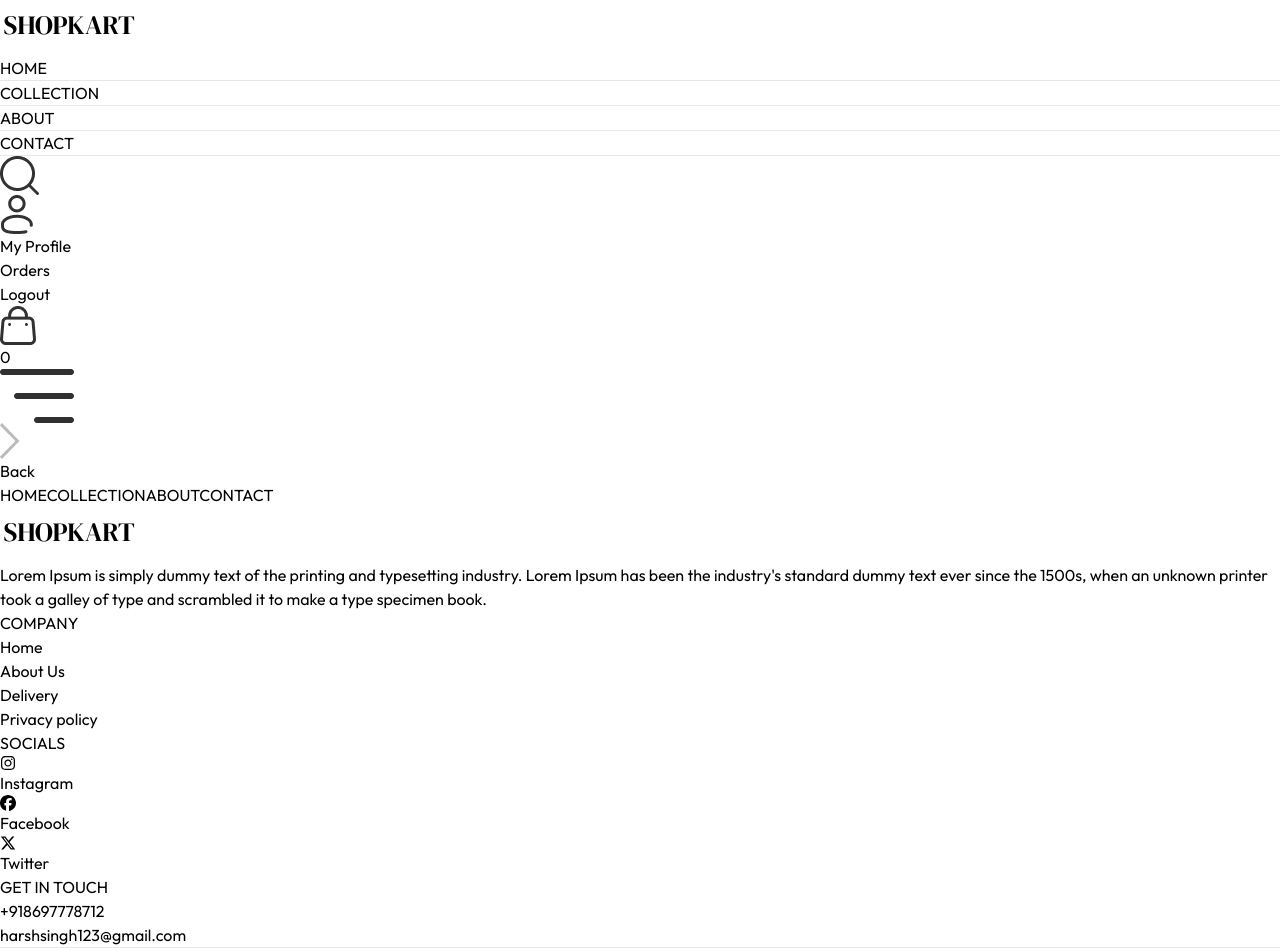
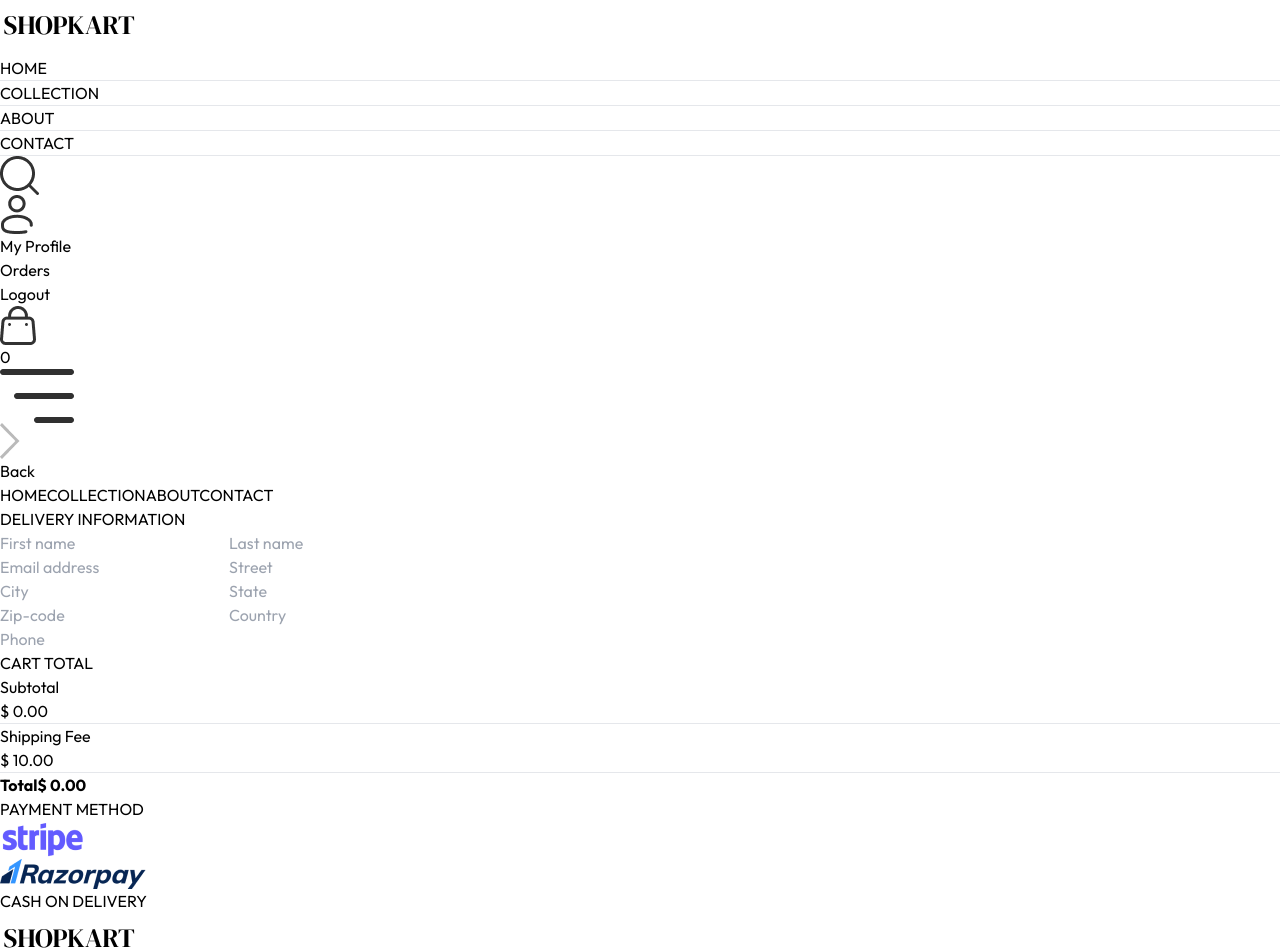
Before and after one commit to urbruder/Ecommerce_Website, a React (Vite) app in the folder frontend/: page /place-order in a window 1280 px wide. Shown: the top 952 px of the page. Built offline with nearby package versions, Linux system fonts and the light colour scheme.

Commit message:
Place-order page added

```diff
--- /dev/null
+++ b/frontend/src/components/CartTotal.jsx
@@ -0,0 +1,36 @@
+import React, { useContext } from 'react'
+import { ShopContext } from '../context/ShopContext'
+import Title from './Title';
+
+
+const CartTotal = () => {
+   const {currency,delivery_fee,getCartAmount}= useContext(ShopContext);
+    return (
+    <div className='w-full '>
+      <div className='text-2xl'>
+        <Title text1={'CART'} text2={'TOTAL'}/>
+      </div>
+      <div className='flex flex-col gap-2 mt-2 text-sm'>
+        <div className='flex justify-between'>
+               <p>Subtotal</p>
+               <p>{currency} {getCartAmount()}.00</p>
+       </div>
+               <hr />
+        <div className='flex justify-between'>
+                <p>Shipping Fee</p>
+                <p>{currency} {delivery_fee}.00</p>
+       </div>
+       <hr />
+       <div className='flex justify-between'>
+        <b>Total</b>
+        <b>{currency} {getCartAmount()===0 ? 0 : getCartAmount()+delivery_fee}.00</b>
+
+       </div>
+
+
+      </div>
+    </div>
+  )
+}
+
+export default CartTotal
--- a/frontend/src/context/ShopContext.jsx
+++ b/frontend/src/context/ShopContext.jsx
@@ -1,6 +1,7 @@
 import { React,createContext,useEffect,useState } from "react";
 import { products } from "../assets/assets";
 import { toast } from "react-toastify";
+import { useNavigate } from "react-router-dom";
 export const ShopContext= createContext();
 const ShopContextProvider=(props)=>{
     const currency='$';
@@ -11,6 +12,7 @@
     const [showSearch,setShowSearch]=useState(false);
     //if we set this to true, it will show the search bar otherwise it will not show the search bar
     const [cartItems,setCartItems]=useState({});
+    const navigate=useNavigate();
 
 
 
@@ -78,10 +80,28 @@
 };
 
 
+   const getCartAmount= () =>{
+    let totalAmount=0;
+    for(const items in cartItems){
+        let itemInfo =products.find((product)=>product._id===items);
+        for(const item in cartItems[items]){
+            try {
+                if(cartItems[items][item]>0){
+                    totalAmount+=itemInfo.price * cartItems[items][item];
+                }
+            } catch (error) {
+
+            }
+        }
+    }
+    return totalAmount
+   }
+
+
     const value={
         products,currency,delivery_fee,
         search,setSearch,showSearch,setShowSearch,cartItems,addToCart,
-        getCartCount,updateQuantity
+        getCartCount,updateQuantity,getCartAmount,navigate
     }
     return (
         <ShopContext.Provider value={value}>
--- a/frontend/src/pages/Cart.jsx
+++ b/frontend/src/pages/Cart.jsx
@@ -2,10 +2,11 @@
 import { ShopContext } from '../context/ShopContext'
 import Title from '../components/Title';
 import { assets } from '../assets/assets';
+import CartTotal from '../components/CartTotal';
 
 const Cart = () => {
 
-   const {products,currency,cartItems,updateQuantity}=useContext(ShopContext);
+   const {products,currency,cartItems,updateQuantity,navigate}=useContext(ShopContext);
    const [cartData,setCartData]=useState([]);
    useEffect(()=>{
     const tempData=[];
@@ -55,7 +56,16 @@
           })
         }
        </div>
+      <div className='flex justify-end my-20'>
+        <div className='w-full sm:w-[450px]'>
+          <CartTotal/>
+          <div className='w-full text-end'>
+           <button onClick={()=>navigate('/place-order')} className='bg-black text-white text-sm my-8 px-8 py-3'>PROCEED TO CHECKOUT</button>
+          </div>
 
+        </div>
+
+      </div>
     </div>
   )
 }
--- a/frontend/src/pages/PlaceOrder.jsx
+++ b/frontend/src/pages/PlaceOrder.jsx
@@ -1,9 +1,65 @@
-import React from 'react'
+import React, { useState } from 'react'
+import Title from '../components/Title'
+import CartTotal from '../components/CartTotal'
+import { assets } from '../assets/assets'
 
 const PlaceOrder = () => {
+
+    const [method,setMethod]=useState('cod');
+
+
   return (
-    <div>
+    <div className='flex flex-col sm:flex-row justify-between gap-4 pt-5 sm:pt-14 min-h-[80vh] border-t'>
+      {/* ..............LEFT SIDE.................. */}
+      <div className='flex flex-col gap-4 w-full sm:max-w-[480px]'>
+        <div className='text-xl sm:text-2xl my-3'>
+           <Title text1={'DELIVERY'} text2={'INFORMATION'}/>
+        </div>
+        <div className='flex gap-3'>
+          <input className='border border-gray-300 rounded py-1.5 px-3.5 w-full' type="text" placeholder='First name'  />
+          <input className='border border-gray-300 rounded py-1.5 px-3.5 w-full' type="text" placeholder='Last name'  />
+        </div>
+        <input className='border border-gray-300 rounded py-1.5 px-3.5 w-full' type="email" placeholder='Email address'  />
+        <input className='border border-gray-300 rounded py-1.5 px-3.5 w-full' type="text" placeholder='Street'  />
+          <div className='flex gap-3'>
+          <input className='border border-gray-300 rounded py-1.5 px-3.5 w-full' type="text" placeholder='City'  />
+          <input className='border border-gray-300 rounded py-1.5 px-3.5 w-full' type="text" placeholder='State'  />
+        </div>
+          <div className='flex gap-3'>
+          <input className='border border-gray-300 rounded py-1.5 px-3.5 w-full' type="number" placeholder='Zip-code'  />
+          <input className='border border-gray-300 rounded py-1.5 px-3.5 w-full' type="text" placeholder='Country'  />
+        </div>
+        <input className='border border-gray-300 rounded py-1.5 px-3.5 w-full' type="number" placeholder='Phone'  />
+      </div>
 
+
+      {/* ................RIGHT SIDE........................ */}
+      <div className='mt-8'>
+            <div className='mt-8 min-w-80'>
+              <CartTotal/>
+            </div>
+
+            <div className='mt-12'>
+              <Title text1={'PAYMENT'} text2={'METHOD'}/>
+              {/* ....................PAYMENT METHOD SELECTION............................ */}
+              <div className='flex gap-3 flex-col lg:flex-row'>
+                  <div onClick={()=>setMethod('stripe')} className='flex items-center gap-3 border p-2 px-3 cursor-pointer'>
+                    <p className={`min-w-3.5 h-3.5 border rounded-full ${method === 'stripe' ? 'bg-green-400': ''}`}></p>
+                    <img className='h-5 mx-4' src={assets.stripe_logo} alt="" />
+                  </div>
+                    <div onClick={()=>setMethod('razorpay')} className='flex items-center gap-3 border p-2 px-3 cursor-pointer'>
+                    <p className={`min-w-3.5 h-3.5 border rounded-full ${method === 'razorpay' ? 'bg-green-400': ''} `}></p>
+                    <img className='h-5 mx-4' src={assets.razorpay_logo} alt="" />
+                  </div>
+                    <div onClick={()=>setMethod('cod')} className='flex items-center gap-3 border p-2 px-3 cursor-pointer'>
+                    <p className={`min-w-3.5 h-3.5 border rounded-full ${method === 'cod' ? 'bg-green-400': ''}`}></p>
+                     <p className='text-gray-500 text-sm font-medium mx-4'>CASH ON DELIVERY</p>
+                  </div>
+              </div>
+
+
+            </div>
+      </div>
     </div>
   )
 }
```
